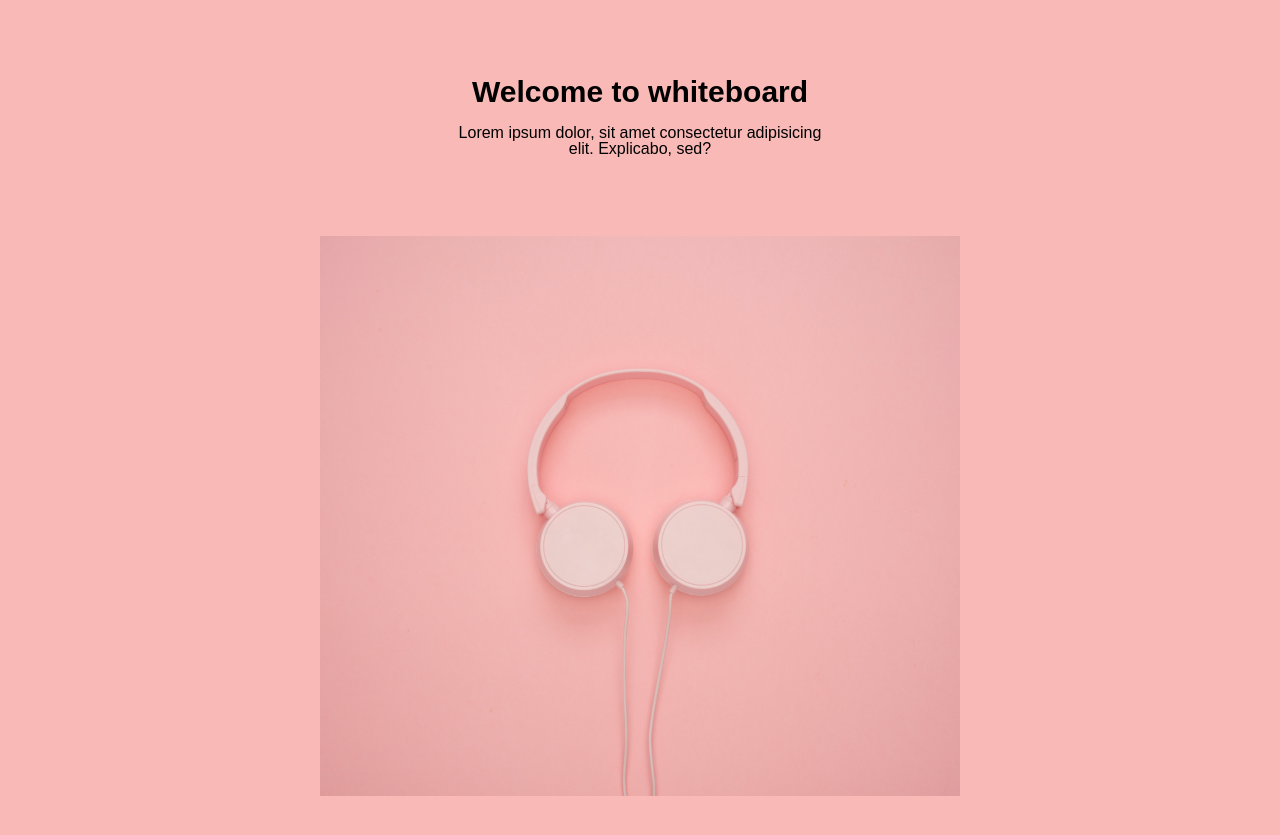
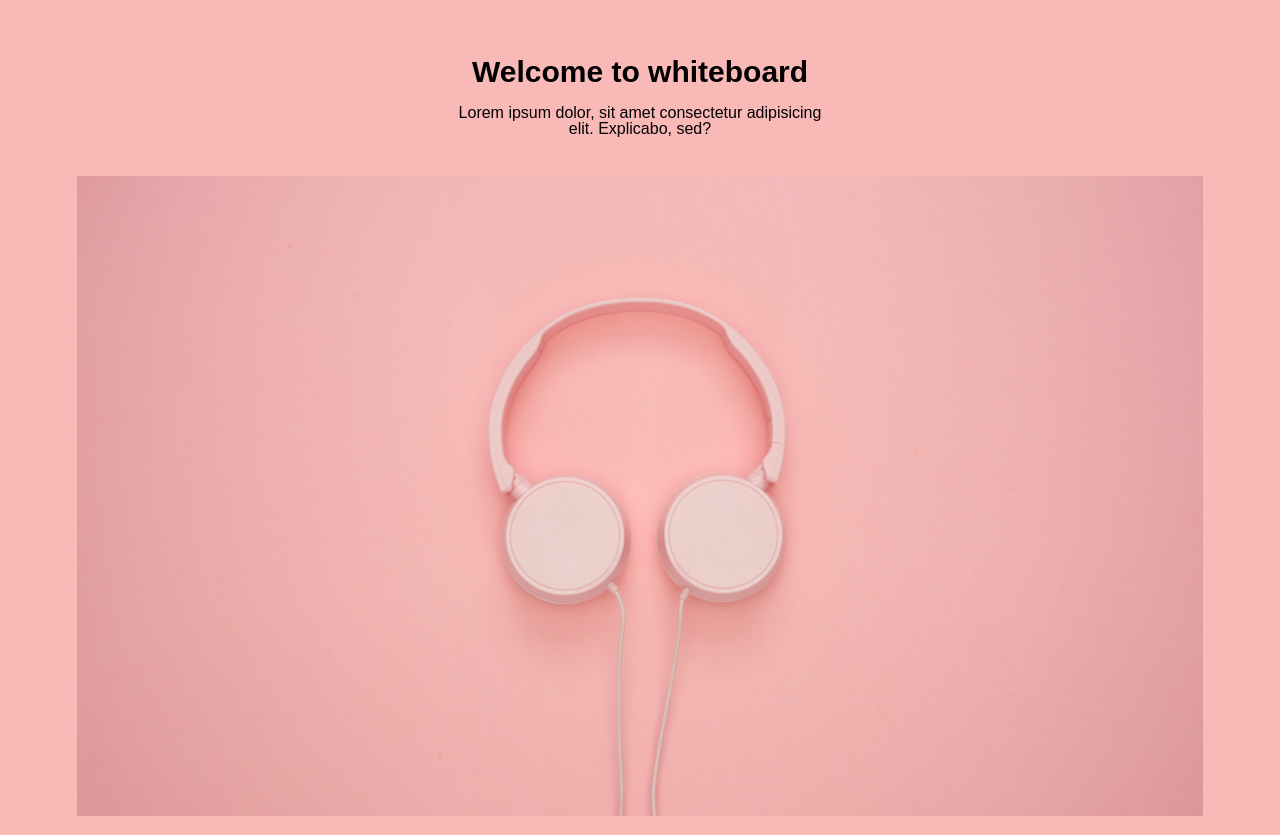
Before and after one commit to new-programmer-tech/Transition-Backgrounds-With-CSS3, a plain HTML site: page index.html in a window 1280 px wide. Shown: the part 765-1600 px from the top of the page. Drawn offline with Linux system fonts and the light colour scheme.

Commit message:
Update style.css
image style changed

```diff
--- a/style.css
+++ b/style.css
@@ -59,8 +59,8 @@ section{
 
 /* IMP */
 section img{
-    width:50%;
-    height:70%;
+    width:88%;
+    height:80%;
     object-fit:cover;
 }
 
```
